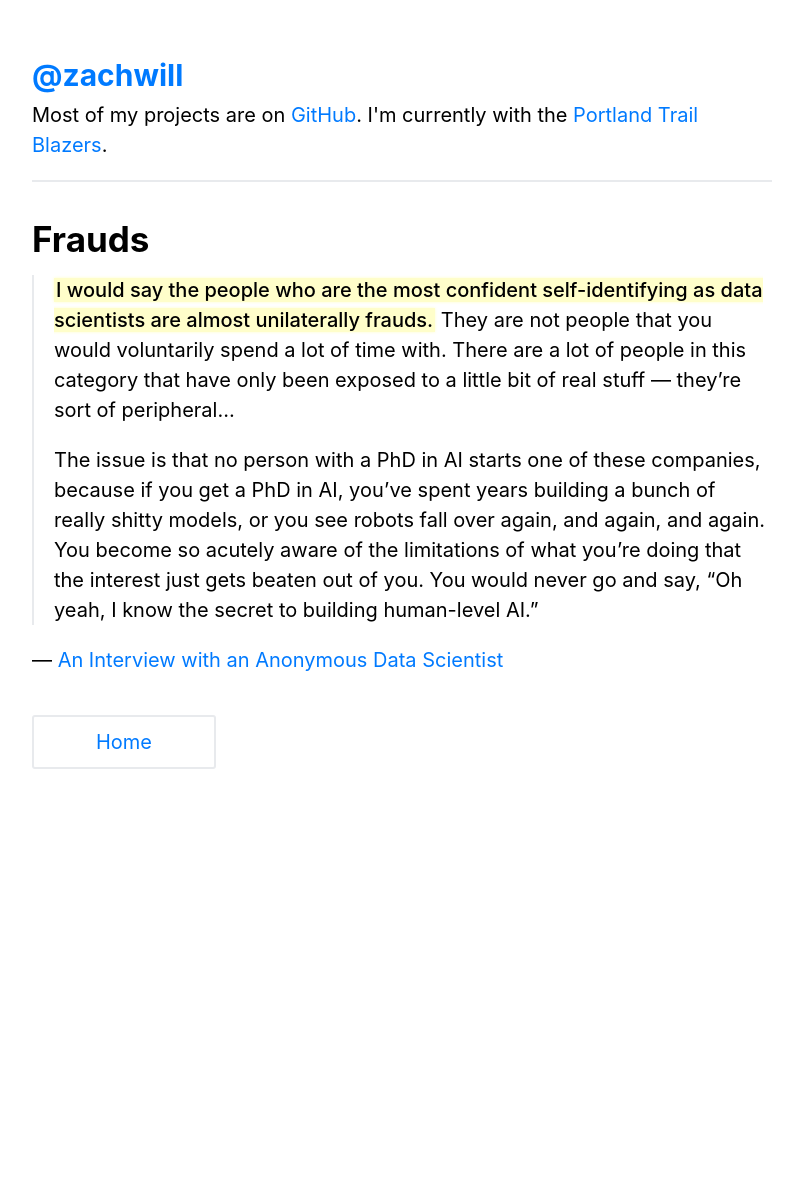
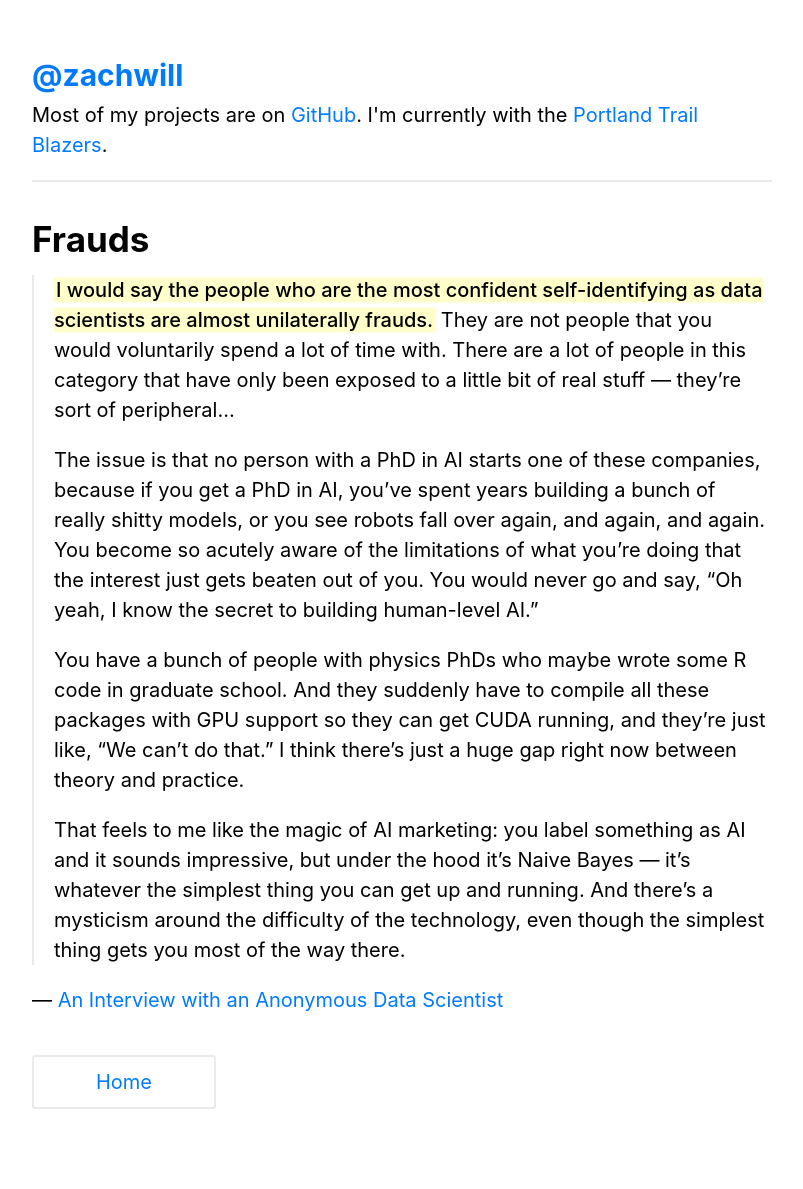
Before and after one commit to zachwill/blog, a Jekyll site: the page built from _posts/2017-12-18-frauds.md, in a window 1280 px wide. Shown: the whole page, without its empty margins (238-1041 px from the left). Built offline with Jekyll 4.4.1, drawn with Linux system fonts in a browser that asks for light colours; before the commit the page ends 900 px from its top, so only the background shows below that.

Commit message:
Add another quote

```diff
--- a/_posts/2017-12-18-frauds.md
+++ b/_posts/2017-12-18-frauds.md
@@ -16,6 +16,17 @@ permalink : /frauds/
 > become so acutely aware of the limitations of what you’re doing that the
 > interest just gets beaten out of you. You would never go and say, “Oh yeah, I
 > know the secret to building human-level AI.”
+>
+> You have a bunch of people with physics PhDs who maybe wrote some R code in
+> graduate school. And they suddenly have to compile all these packages with GPU
+> support so they can get CUDA running, and they're just like, “We can't do
+> that.” I think there's just a huge gap right now between theory and practice.
+>
+> That feels to me like the magic of AI marketing: you label something as AI and
+> it sounds impressive, but under the hood it’s Naive Bayes &mdash; it’s whatever the
+> simplest thing you can get up and running. And there's a mysticism around the
+> difficulty of the technology, even though the simplest thing gets you most of
+> the way there.
 
 &mdash; [An Interview with an Anonymous Data Scientist][interview]
 
```
